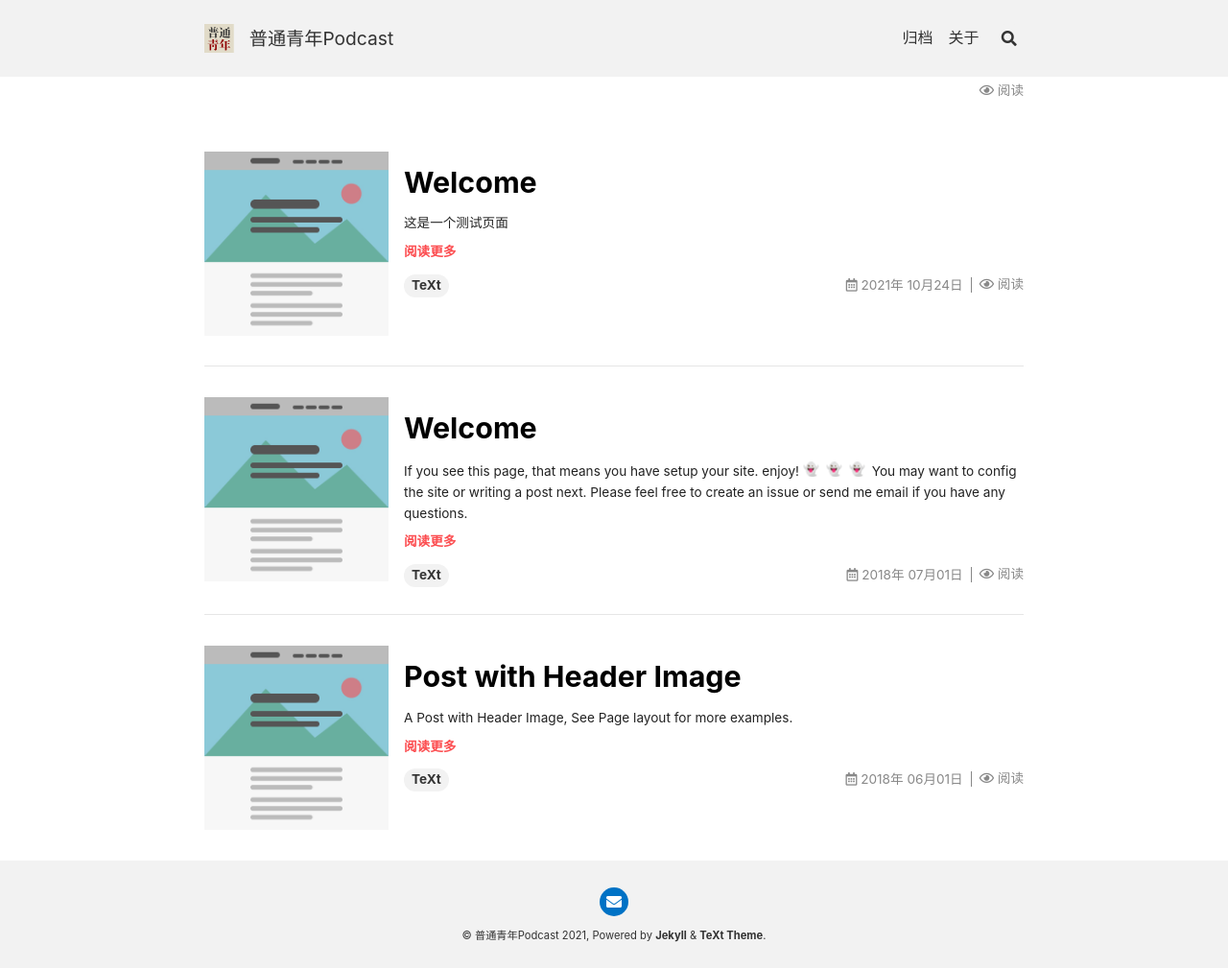
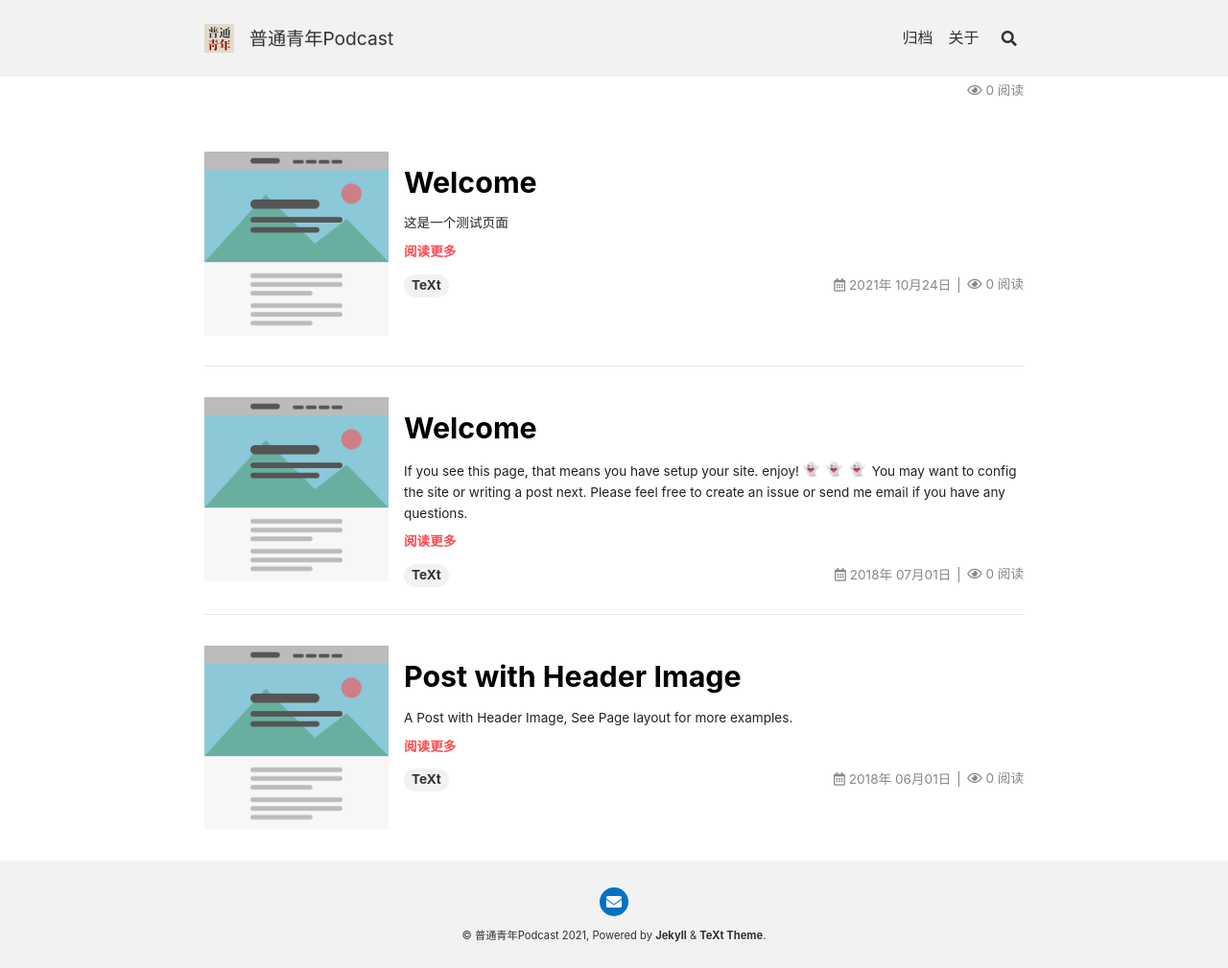
Before and after one commit to putongqingnian/putongqingnian.github.io, a Jekyll site: the page built from index.html, in a window 1280 px wide. Shown: the whole page at 96% size. Built offline with Jekyll 4.4.1, drawn with Linux system fonts in a browser that asks for light colours; nearby versions of some CDN libraries; emoji names are drawn with the system emoji font; the list of posts is cut into pages by our own code; comment, search, counter and statistics services are not loaded.

Commit message:
pageview

```diff
--- a/_config.yml
+++ b/_config.yml
@@ -147,7 +147,7 @@
 ## => Pageview
 ##############################
 pageview:
-  provider: custom # false (default), "leancloud", "custom"
+  provider: leancloud # false (default), "leancloud", "custom"
 
   ## Leancloud
   leancloud:
--- a/_includes/article-info.html
+++ b/_includes/article-info.html
@@ -68,14 +68,10 @@
           {%- endif -%}
 
           {%- if _pageview -%}
-            {%- if site.pageview.provider == leancloud -%}
+            {%- if site.pageview.provider -%}
               {%- include snippets/get-locale-string.html key='VIEWS' -%}
               {%- assign _locale_views = __return -%}
-            <li><i class="far fa-eye"></i> <span class="js-pageview" data-page-key="{{ include.article.key }}">0</span> {{ _locale_views }}</li>
-            {%- else -%}
-              {%- include snippets/get-locale-string.html key='VIEWS' -%}
-              {%- assign _locale_views = __return -%}
-            <li><i class="far fa-eye"></i> <span id="mypathname" class="waline-visitor-count" /> <span>{{ _locale_views }}</span></li>
+              <li><i class="far fa-eye"></i> <span class="js-pageview" data-page-key="{{ include.article.key }}">0</span> {{ _locale_views }}</li>
             {%- endif -%}
           {%- endif -%}
         </ul>
--- a/_includes/comments-providers/custom.html
+++ b/_includes/comments-providers/custom.html
@@ -5,7 +5,6 @@
   Waline({
     el: '#waline',
     serverURL: 'https://blog-api-nwm3mipdn-putongqingnian.vercel.app/',
-    visitor: true,
   });
 </script>
 
--- a/_includes/pageview-providers/custom/home.html
+++ b/_includes/pageview-providers/custom/home.html
@@ -1,6 +1,3 @@
 <!-- start custom pageview snippet (for Home layout) -->
-<script>
-    var x = document.getElementById("mypathname")
-    x.id = location.pathname
-</script>
+
 <!-- end custom pageview snippet (for Home layout) -->
--- a/_includes/pageview-providers/custom/post.html
+++ b/_includes/pageview-providers/custom/post.html
@@ -1,6 +1,3 @@
 <!-- start custom pageview snippet (for the post) -->
-<script>
-    var x = document.getElementById("mypathname")
-    x.id = location.pathname
-</script>
+
 <!-- end custom pageview snippet (for the post) -->
```
